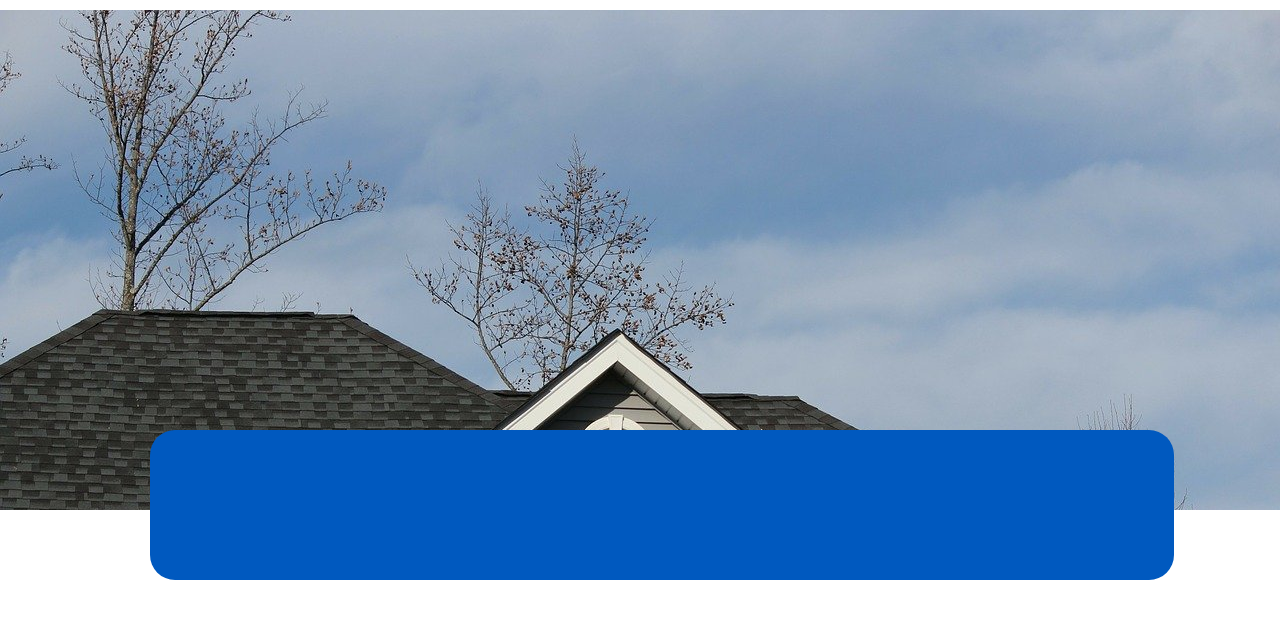
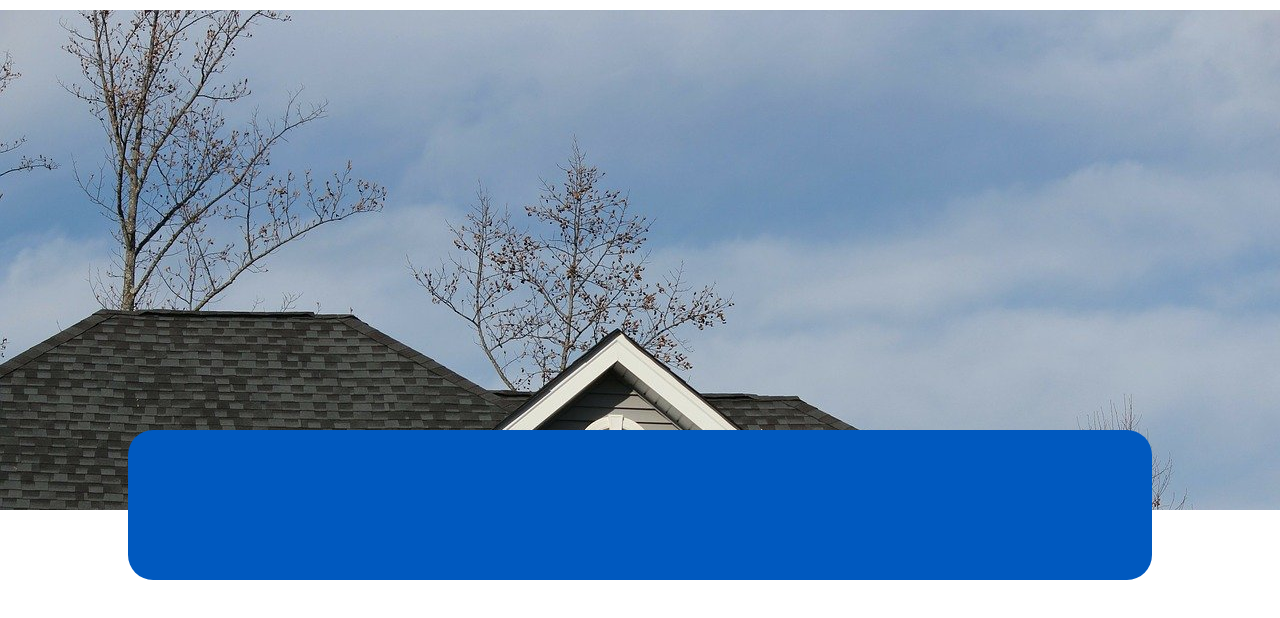
Before and after one commit to SantiagoSalazarPavajeau/remote-roofing, a React (Create React App) app: page / in a window 1280 px wide. Shown: the top 618 px of the page. Built offline with nearby package versions, Linux system fonts and the light colour scheme.

Commit message:
fix margin on overlapping span

```diff
--- a/package.json
+++ b/package.json
@@ -6,7 +6,9 @@
     "@testing-library/jest-dom": "^5.11.4",
     "@testing-library/react": "^11.1.0",
     "@testing-library/user-event": "^12.1.10",
+    "bootstrap": "^4.5.3",
     "react": "^17.0.1",
+    "react-bootstrap": "^1.4.0",
     "react-dom": "^17.0.1",
     "react-jss": "^10.4.0",
     "react-scripts": "4.0.0",
--- a/src/App.css
+++ b/src/App.css
@@ -38,10 +38,10 @@
   border-radius: 25px;
   background: #0059bf;
   position: absolute;
+  margin:0 auto;
   height: 150px;
   width: 80%;
   top: 430px;
-  left: 150px;
 }
 .white-area {
   background: whitesmoke;
```
Also changed, not shown: src/components/RoofHeader.js (line endings or trailing spaces), 2 other files (tests, documents, lock files or other folders).
